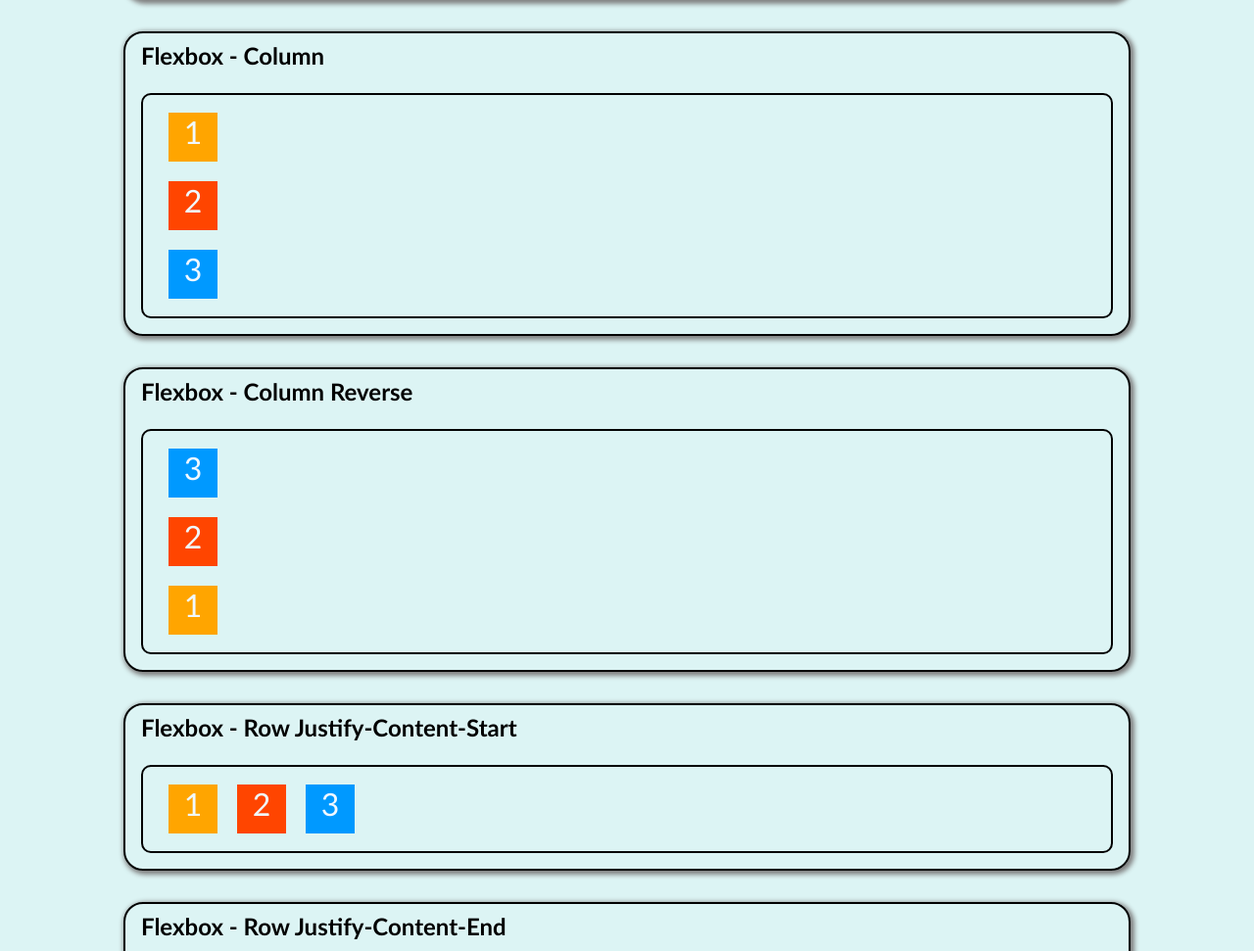
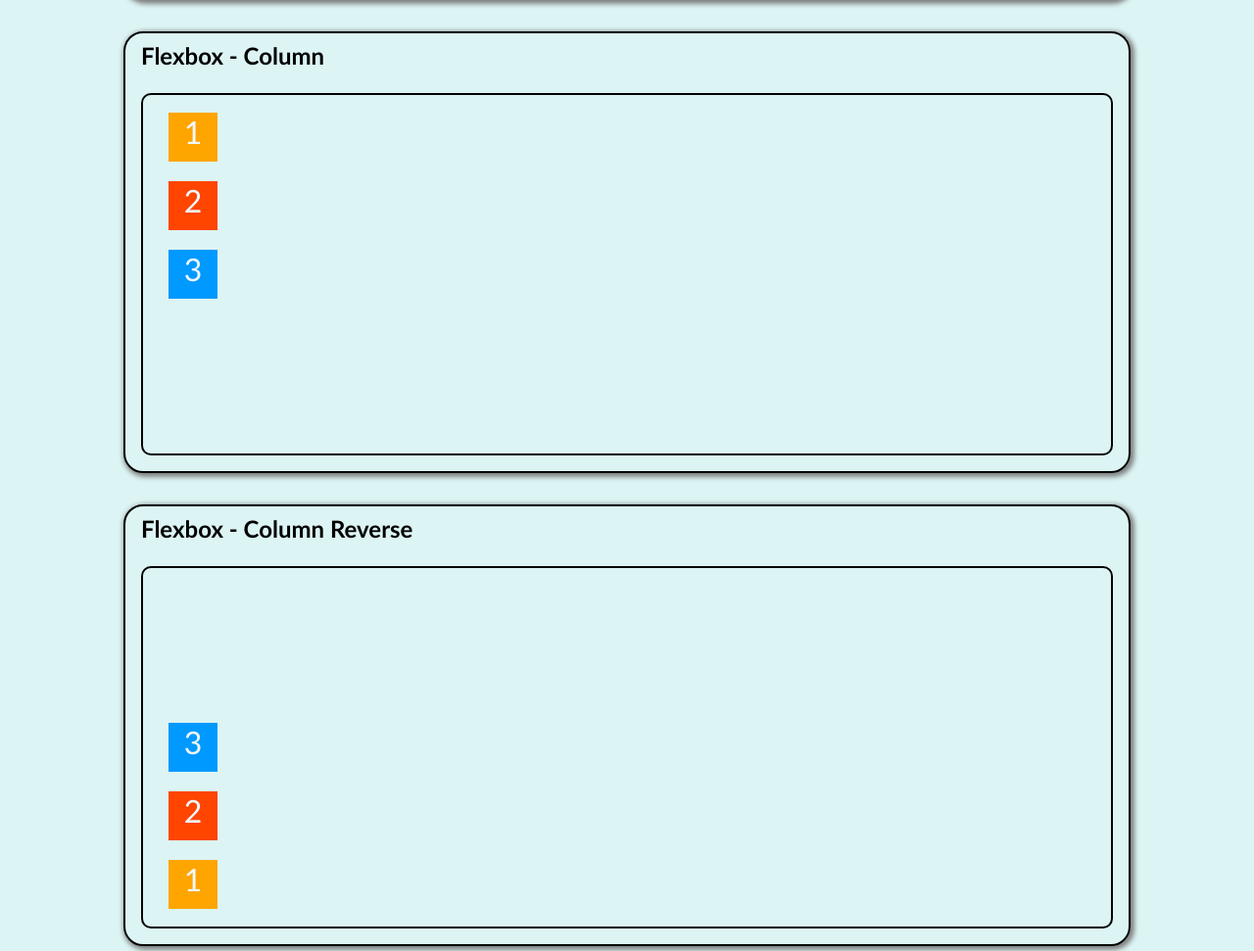
Before and after one commit to parmindersingh98/flexbox, a plain HTML site: page index.html in a window 1280 px wide. Shown: the part 463-1434 px from the top of the page at 98% size. Drawn offline with Linux system fonts and the light colour scheme.

Commit message:
Column height fixed

```diff
--- a/style.css
+++ b/style.css
@@ -66,10 +66,12 @@ header{
 
 .column{
     flex-direction: column;
+    min-height: 350px;
 }
 
 .column-reverse{
     flex-direction: column-reverse;
+    min-height: 350px;
 }
 
 .justify-content-start{
```
